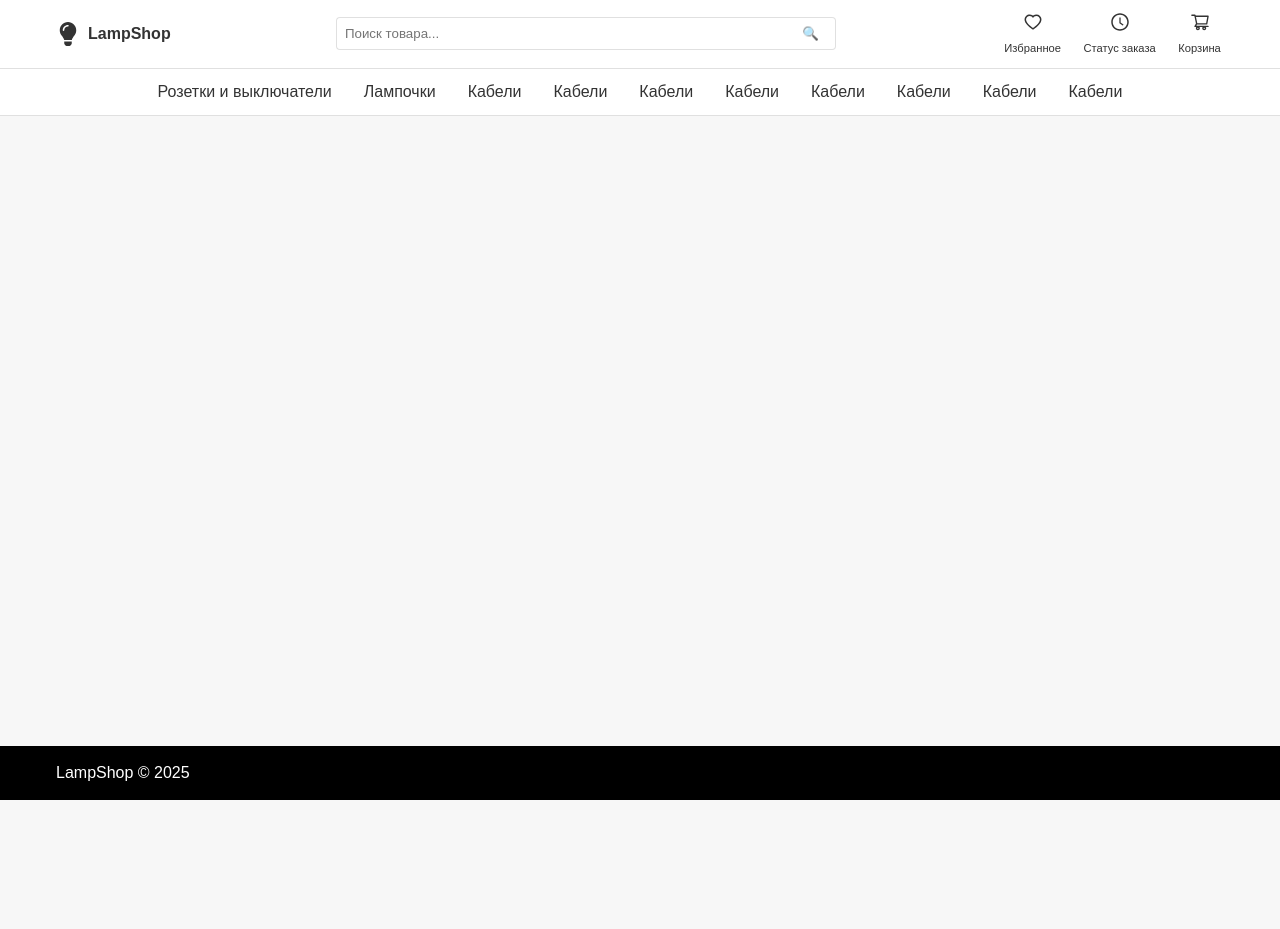
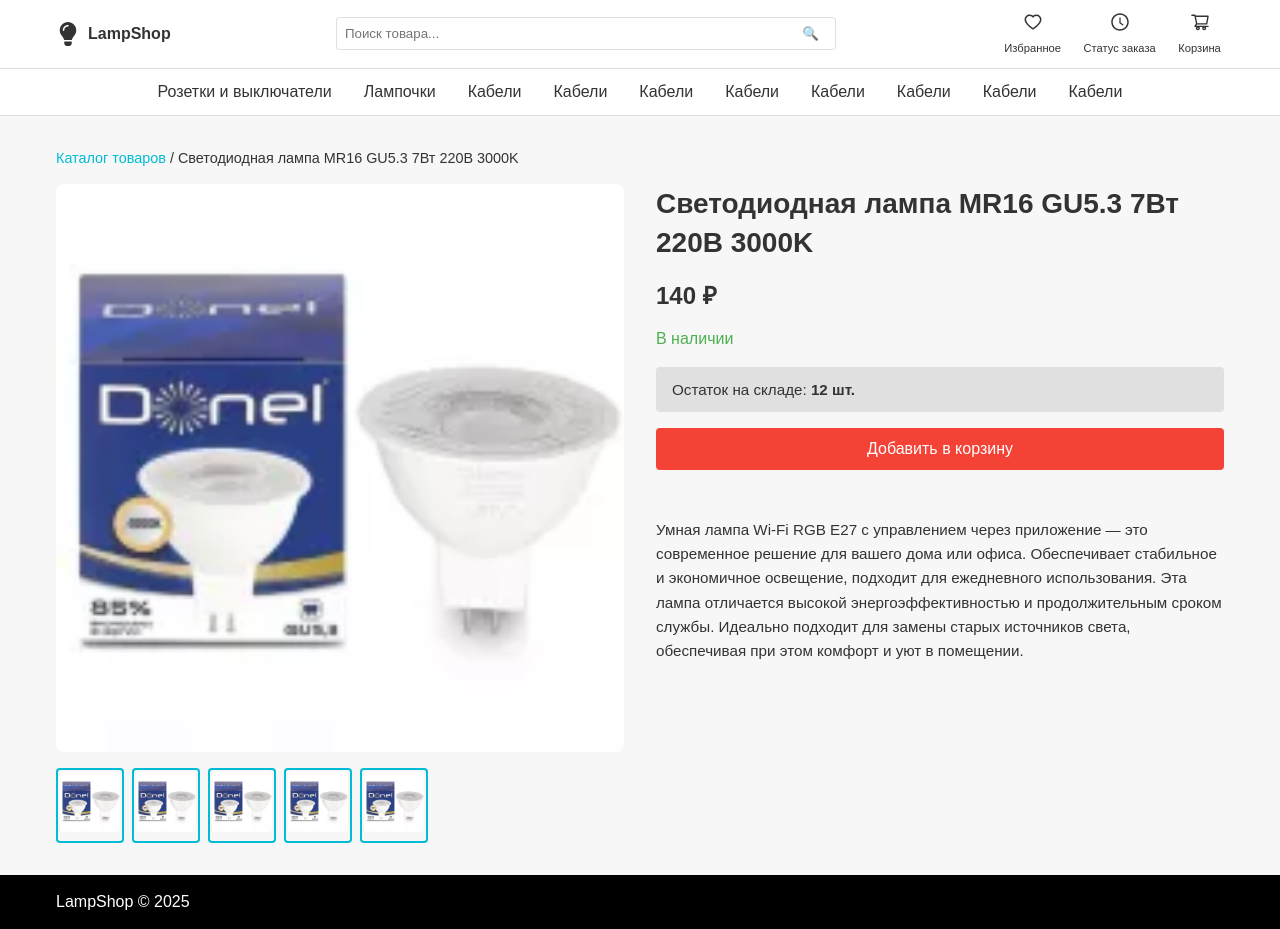
Before and after one commit to Deevins/lampshop-frontend, a React (Vite) app: page /product/1 in a window 1280 px wide. Before the commit the page ends 800 px from the top, so only its background shows below. Built offline with nearby package versions, Linux system fonts and the light colour scheme.

Commit message:
feat: single element page implementation

```diff
--- a/src/App.tsx
+++ b/src/App.tsx
@@ -7,6 +7,7 @@ import HomePage from './pages/HomePage'
 import FavoritesPage from './pages/FavoritesPage'
 import CartPage from './pages/CartPage'
 import './styles/global.scss'
+import ItemPage from "./pages/ItemPage";
 
 const App: React.FC = () => (
     <div className="app">
@@ -19,6 +20,7 @@ const App: React.FC = () => (
                     <Route path="/" element={<HomePage />} />
                     <Route path="/favorites" element={<FavoritesPage />} />
                     <Route path="/cart" element={<CartPage />} />
+                    <Route path="/product/:id" element={<ItemPage />} />
                 </Routes>
             </div>
         </main>
--- a/src/components/Catalog/Catalog.module.scss
+++ b/src/components/Catalog/Catalog.module.scss
@@ -1,7 +1,7 @@
-@use '../../styles/variables' as *;
+@use '../../styles/index' as *;
 
 .catalog {
-  margin-top: 2rem;
+  padding: 1rem 0;
 
   h2 {
     margin-bottom: 1rem;
@@ -10,12 +10,16 @@
 
 .grid {
   display: grid;
-  gap: 3rem;
-  grid-template-columns: repeat(auto-fill, minmax(180px, 1fr));
+  grid-template-columns: repeat(auto-fill, minmax(200px, 1fr));
+  gap: 1rem;
+
+  @media (max-width: $mobile-break) {
+    grid-template-columns: repeat(auto-fill, minmax(150px, 1fr));
+  }
 }
 
-@media(max-width: $mobile-break) {
-  .grid {
-    grid-template-columns:repeat(auto-fill, minmax(140px, 1fr));
-  }
+.link {
+  display: block;
+  text-decoration: none;
+  color: inherit;
 }
--- a/src/components/Catalog/ProductCard.module.scss
+++ b/src/components/Catalog/ProductCard.module.scss
@@ -1,4 +1,4 @@
-@import '../../styles/variables';
+@use '../../styles/index' as *;
 
 .card {
   background: #fff;
@@ -7,10 +7,17 @@
   overflow: hidden;
   display: flex;
   flex-direction: column;
-  width: 100%;
+  height: 100%;
 }
 
-img {
+.linkArea {
+  display: block;
+  text-decoration: none;
+  color: inherit;
+  flex: 1;
+}
+
+.image {
   width: 100%;
   aspect-ratio: 1;
   object-fit: cover;
@@ -19,10 +26,6 @@ img {
 
 .info {
   padding: 0.5rem;
-  flex: 1;
-  display: flex;
-  flex-direction: column;
-  justify-content: space-between;
 }
 
 .row {
@@ -48,40 +51,44 @@ img {
 
 .name {
   font-size: 0.9rem;
-  margin-bottom: 0.5rem;
+  margin: 0;
+  line-height: 1.2;
 }
 
 .actions {
   display: flex;
   justify-content: space-between;
   align-items: center;
+  padding: 0.5rem;
+  border-top: 1px solid $gray-light;
+}
 
-  button {
+.cartBtn {
   background: $primary;
   border: none;
   color: #fff;
   padding: 0.4rem 0.8rem;
   border-radius: 4px;
+  font-size: 0.85rem;
   cursor: pointer;
-    font-size: 0.85rem;
   transition: filter 0.2s ease;
+
+  &:disabled {
+    background: $gray-light;
+    cursor: not-allowed;
+  }
 
   &:hover:not(:disabled) {
     filter: brightness(90%);
   }
-    &:disabled {
-      background: $gray-light;
-      cursor: not-allowed;
-    }
 }
 
-  svg {
+.heart {
+  font-size: 1.2rem;
   cursor: pointer;
-    font-size: 1.2rem;
   transition: transform 0.2s ease;
 
   &:hover {
     transform: scale(1.2);
   }
 }
-}
--- a/src/components/Catalog/ProductCard.tsx
+++ b/src/components/Catalog/ProductCard.tsx
@@ -1,29 +1,43 @@
 import React from 'react'
+import { Link } from 'react-router-dom'
+import { AiFillHeart, AiOutlineHeart } from 'react-icons/ai'
 import styles from './ProductCard.module.scss'
 import { Product } from '../../mocks/products'
-import { AiOutlineHeart, AiFillHeart } from 'react-icons/ai'
 
 interface Props { product: Product }
 
 const ProductCard: React.FC<Props> = ({ product }) => (
     <div className={styles.card}>
-        <img src={product.imageUrl} alt={product.name} />
+        <Link to={`/product/${product.id}`} className={styles.linkArea}>
+            <img src={product.imageUrl} alt={product.name} className={styles.image} />
             <div className={styles.info}>
                 <div className={styles.row}>
                     <span className={styles.price}>{product.price} ₽</span>
                     <span
                         className={
-                        product.available ? styles.available : styles.unavailable
+                            product.available
+                                ? styles.available
+                                : styles.unavailable
                         }
                     >
             {product.available ? 'В наличии' : 'Нет в наличии'}
           </span>
                 </div>
                 <p className={styles.name}>{product.name}</p>
+            </div>
+        </Link>
+
         <div className={styles.actions}>
-                <button disabled={!product.available}>В корзину</button>
-                {product.liked ? <AiFillHeart style={{color:"red"}} /> : <AiOutlineHeart />}
-            </div>
+            <button
+                disabled={!product.available}
+                className={styles.cartBtn}
+            >
+                В корзину
+            </button>
+            {product.liked
+                ? <AiFillHeart className={styles.heart} />
+                : <AiOutlineHeart className={styles.heart} />
+            }
         </div>
     </div>
 )
--- /dev/null
+++ b/src/pages/ItemPage.module.scss
@@ -0,0 +1,124 @@
+@use '../styles/index' as *;
+
+.page {
+  padding: 2rem 0;
+}
+
+.breadcrumbs {
+  font-size: 0.9rem;
+  margin-bottom: 1rem;
+  a {
+    color: $primary;
+    text-decoration: none;
+    &:hover {
+      text-decoration: underline;
+    }
+  }
+  span {
+    color: $text-dark;
+  }
+}
+
+.content {
+  display: flex;
+  gap: 2rem;
+
+  @media (max-width: $mobile-break) {
+    flex-direction: column;
+    gap: 1rem;
+  }
+}
+
+.imageSection {
+  flex: 1;
+  display: flex;
+  flex-direction: column;
+}
+
+.mainImage {
+  width: 100%;
+  border-radius: 8px;
+  object-fit: contain;
+}
+
+.thumbnails {
+  display: flex;
+  gap: 0.5rem;
+  margin-top: 1rem;
+  overflow-x: auto;
+
+  .thumb {
+    flex: 0 0 auto;
+    padding: 2px;
+    border: 2px solid transparent;
+    border-radius: 4px;
+    cursor: pointer;
+    transition: border-color 0.2s ease;
+
+    img {
+      width: 60px;
+      height: 60px;
+      object-fit: cover;
+      border-radius: 4px;
+    }
+
+    &.active {
+      border-color: $primary;
+    }
+  }
+}
+
+.detailsSection {
+  flex: 1;
+  display: flex;
+  flex-direction: column;
+  gap: 1rem;
+}
+
+.title {
+  font-size: 1.75rem;
+  margin: 0;
+}
+
+.price {
+  font-size: 1.5rem;
+  font-weight: bold;
+}
+
+.status {
+  font-size: 1rem;
+  color: $success;
+}
+
+.stock {
+  background: $gray-light;
+  padding: 0.75rem 1rem;
+  border-radius: 4px;
+  font-size: 0.95rem;
+  span {
+    color: $text-dark;
+    font-weight: bold;
+  }
+}
+
+.addBtn {
+  background: $error;
+  color: #fff;
+  border: none;
+  padding: 0.75rem 1.5rem;
+  border-radius: 4px;
+  font-size: 1rem;
+  cursor: pointer;
+  transition: filter 0.2s ease;
+
+  &:hover {
+    filter: brightness(90%);
+  }
+}
+
+.description {
+  margin-top: 2rem;
+  line-height: 1.6;
+  color: $text-dark;
+  font-size: 0.95rem;
+}
--- /dev/null
+++ b/src/pages/ItemPage.tsx
@@ -0,0 +1,54 @@
+import React from 'react'
+import { useParams, Link } from 'react-router-dom'
+import { products } from '../mocks/products'
+import styles from './ItemPage.module.scss'
+
+const ItemPage: React.FC = () => {
+    const { id } = useParams<{ id: string }>()
+    // fallback to first product if no match
+    const product = products.find(p => p.id === id) ?? products[0]
+
+    // for demo: pretend we have 5 images per product
+    const images = [product.imageUrl, product.imageUrl, product.imageUrl, product.imageUrl, product.imageUrl]
+    const [mainImg, setMainImg] = React.useState(images[0])
+
+    return (
+        <div className={styles.page}>
+            <nav className={styles.breadcrumbs}>
+                <Link to="/">Каталог товаров</Link> / <span>{product.name}</span>
+            </nav>
+
+            <div className={styles.content}>
+                {/* Image gallery */}
+                <div className={styles.imageSection}>
+                    <img src={mainImg} alt={product.name} className={styles.mainImage} />
+                    <div className={styles.thumbnails}>
+                        {images.map((src, idx) => (
+                            <div
+                                key={idx}
+                                className={`${styles.thumb} ${src === mainImg ? styles.active : ''}`}
+                                onClick={() => setMainImg(src)}
+                            >
+                                <img src={src} alt={`${product.name} ${idx + 1}`} />
+                            </div>
+                        ))}
+                    </div>
+                </div>
+
+                {/* Details panel */}
+                <div className={styles.detailsSection}>
+                    <h1 className={styles.title}>{product.name}</h1>
+                    <div className={styles.price}>140 ₽</div>
+                    <div className={styles.status}>{product.available ? 'В наличии' : 'Нет в наличии'}</div>
+                    <div className={styles.stock}>Остаток на складе: <span>12 шт.</span></div>
+                    <button className={styles.addBtn}>Добавить в корзину</button>
+                    <p className={styles.description}>
+                        Умная лампа Wi-Fi RGB E27 с управлением через приложение — это современное решение для вашего дома или офиса. Обеспечивает стабильное и экономичное освещение, подходит для ежедневного использования. Эта лампа отличается высокой энергоэффективностью и продолжительным сроком службы. Идеально подходит для замены старых источников света, обеспечивая при этом комфорт и уют в помещении.
+                    </p>
+                </div>
+            </div>
+        </div>
+    )
+}
+
+export default ItemPage
```
Also changed, not shown: src/components/Catalog/Catalog.tsx (+15 -14 lines), src/styles/variables.scss (line endings or trailing spaces). Lines whose indentation alone changed are shown as unchanged.
